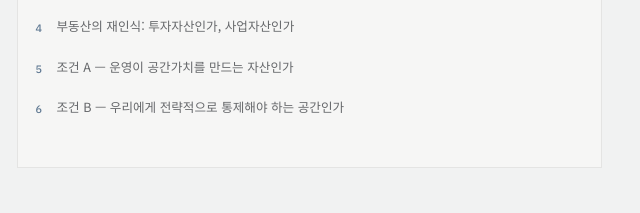
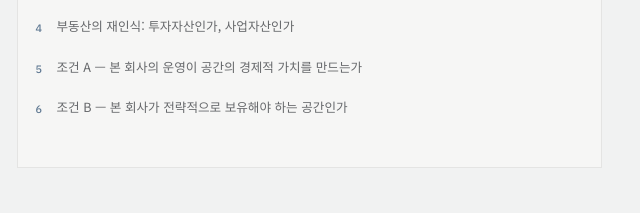
Before and after one commit to JBChoi-01/SRC_Plus, a plain HTML site: page reports/issues_asset-lite-1_260624_sjahn_revised.html in a window 1280 px wide. Shown: the part 730-943 px from the top of the page, 331-971 px from the left. Drawn offline with Linux system fonts and the light colour scheme.

Commit message:
Update issues_asset-lite-1_260624_sjahn_revised.html

```diff
--- a/reports/issues_asset-lite-1_260624_sjahn_revised.html
+++ b/reports/issues_asset-lite-1_260624_sjahn_revised.html
@@ -104,8 +104,8 @@
         <li><a href="#sec-cycle">금리와 에셋라이트 사이클</a></li>
         <li><a href="#sec-collapse">2022년 이후: 두 층위의 동시 붕괴</a></li>
         <li><a href="#sec-reclass">부동산의 재인식: 투자자산인가, 사업자산인가</a></li>
-        <li><a href="#sec-cfo">조건 A — 운영이 공간가치를 만드는 자산인가</a></li>
-        <li><a href="#sec-ceo">조건 B — 우리에게 전략적으로 통제해야 하는 공간인가</a></li>
+        <li><a href="#sec-cfo">조건 A — 본 회사의 운영이 공간의 경제적 가치를 만드는가</a></li>
+        <li><a href="#sec-ceo">조건 B — 본 회사가 전략적으로 보유해야 하는 공간인가</a></li>
       </ol>
     </nav>
 
@@ -167,12 +167,12 @@
 
     <p>앞서 언급한 기업별로 부동산을 어떻게 바라보느냐에 대한 관점과 전략이 중요해진 현재, 다음과 같은 2가지 기준을 따져보아야 한다.</p>
 
-    <p><strong>조건 A — </strong> “본 회사의 운영 능력이 이 공간의 경제적 가치를 바꾸는가?”</p>
-    <p><strong>조건 B — </strong> “본 회사가 이 공간을 통제해야 우리 기업의 경쟁우위가 유지되는가?”</p>
+    <p><strong>조건 A — </strong> “본 회사의 운영이 공간의 경제적 가치를 만드는가?”</p>
+    <p><strong>조건 B — </strong> “본 회사가 전략적으로 보유해야 하는 공간인가?”</p>
 
     <p>조건 A는 자산 유형과 깊게 관련된 문제다. 호텔, 데이터센터, 리테일처럼 운영 능력이 공간가치에 직접 반영되는 자산이 있다. 반면 일반 오피스나 범용 점포처럼 누가 들어오더라도 공간가치가 크게 달라지지 않는 자산도 있다. 조건 B는 기업 고유의 전략 문제다. 같은 호텔이라도 롯데호텔은 관리계약으로 충분할 수 있고, 같은 리테일이라도 무신사는 상권 자체를 통제해야 할 수 있다.</p>
 
-    <h2 id="sec-cfo">조건 A — 본 회사의 운영 능력이 이 공간의 경제적 가치를 바꾸는가?</h2>
+    <h2 id="sec-cfo">조건 A — 본 회사의 운영이 공간의 경제적 가치를 만드는가?</h2>
 
     <p>부동산 가치의 기본 공식은 단순하다.</p>
 
@@ -192,7 +192,7 @@
 
     <p>이 질문에 대한 답이 크다면 그 자산은 운영형 사업자산에 가까우며, 자신이 만든 운영 프리미엄을 본인이 수취하는 방법을 찾아야 한다.</p>
 
-    <h2 id="sec-ceo">조건 B — 본 회사가 이 공간을 통제해야 우리 기업의 경쟁우위가 유지되는가?</h2>
+    <h2 id="sec-ceo">조건 B — 본 회사가 전략적으로 보유해야 하는 공간인가?</h2>
 
     <p>조건 B는 기업의 핵심역량과 전략에 관한 문제다. 어떤 공간은 기업의 경쟁우위를 생산한다. 반도체 Fab은 제품 자체와 공정 노하우를 만든다. 쿠팡 물류센터는 배송 속도를 만든다. 크래프톤 사옥은 개발 조직의 협업 밀도와 인재 유치력을 만든다. 이 공간들은 팔면 자산을 현금화하는 것이 아니라 경쟁우위를 생산하는 능력을 넘기는 것이다.</p>
 
```
